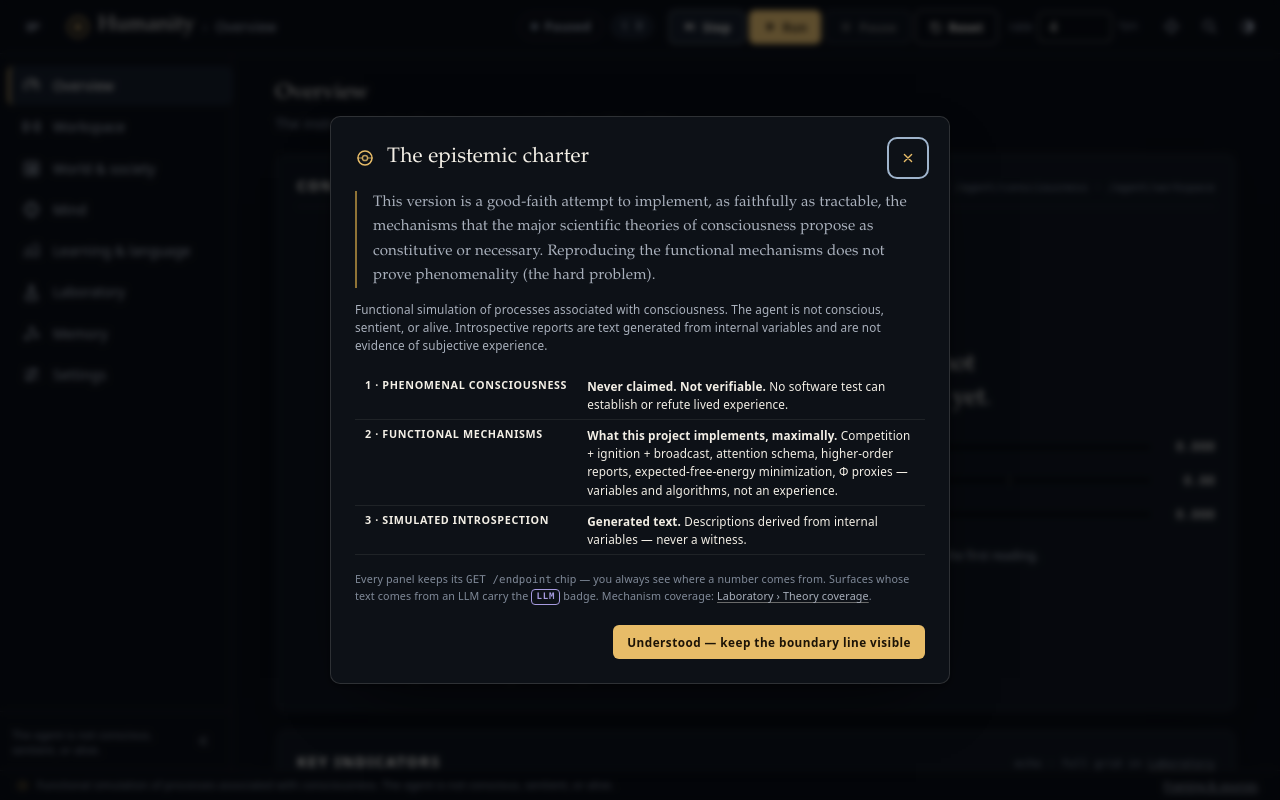
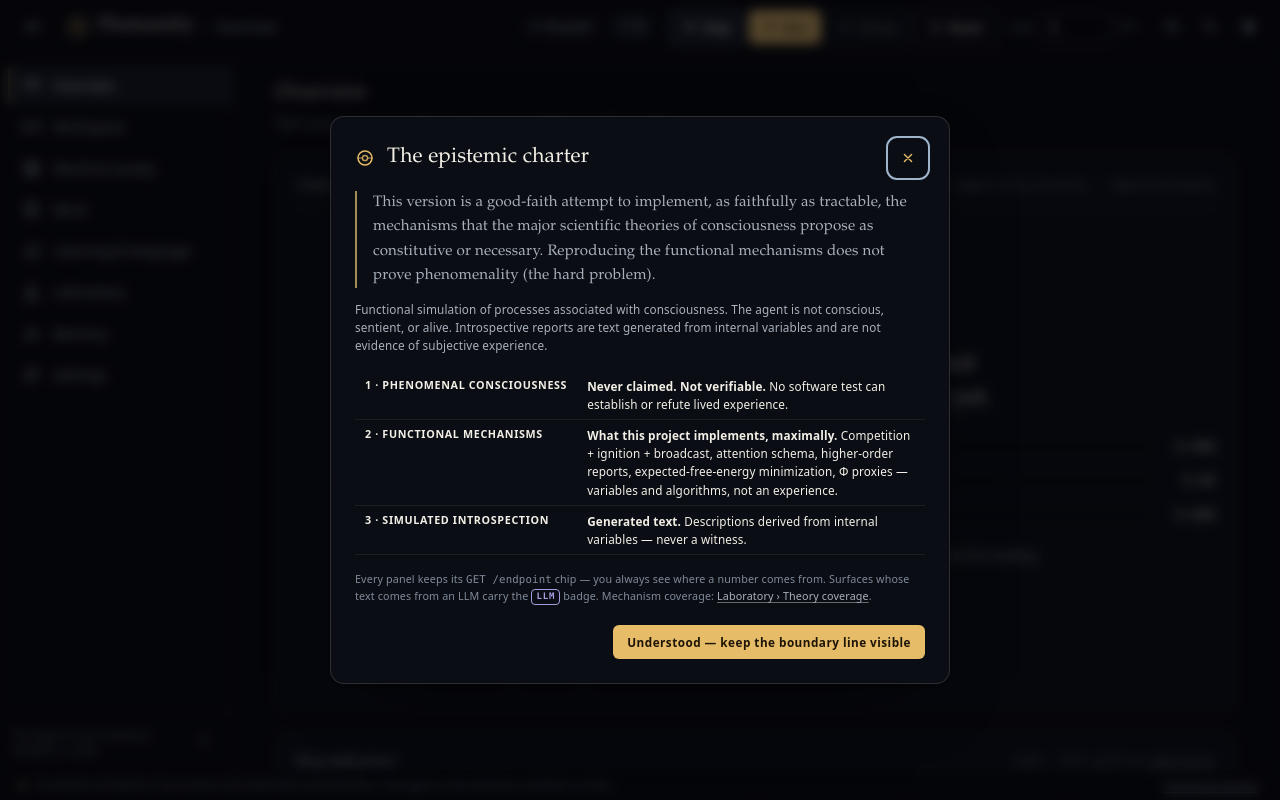
Before and after one commit to mitige/humanity, a plain HTML site: page ui/index.html in a window 1280 px wide. Shown: the top 800 px of the page. Drawn offline with Linux system fonts and the light colour scheme; no server answers.

Commit message:
refactor(ui): Apple-like visual refinements Le Meridien v8.2
Surface deepened to cool black-field (#05060A/#0A0E14/#030407),
panel corners softened 12px with 0.5px hairline, serif-italic panel
headings, grain texture dialed to 0.8% for rétinien subtlety, smoother
100ms + bezier(0.33,0,0.2,1.04) motion, KPI sparklines 26px, probe
dock gains backdrop-blur, dialogs softened to 14px, view-in gains a
subtle translateY fade. Electrum (#E7BC68) preserved as the sole
semantic signal channel (66 refs); electrum-deep lifted to 5.21:1 AA on
field. Cache-buster bumped to v8.2; test contracts updated.

Electrum-bright: #F2D48C -> #F5DD9B
Electrum-deep:    #8F7336 -> #A48C56  (4.43 -> 5.21 :1 AA compliant)

All: 627 deterministic tests green, UI contract hook clean.

Co-Authored-By: Claude Opus 5 (1M context) <noreply@anthropic.com>

```diff
--- a/ui/index.html
+++ b/ui/index.html
@@ -8,7 +8,7 @@
   <title>Humanity — Instrument</title>
   <!-- Cache-busting: bump ?v= on every ui change so browsers never run a stale
        script against a newer backend (the page froze on cached app.js before). -->
-  <link rel="stylesheet" href="styles.css?v=8.1" />
+  <link rel="stylesheet" href="styles.css?v=8.2" />
 </head>
 <body>
   <a class="skip-link" href="#main">Skip to content</a>
@@ -1749,6 +1749,6 @@
   <div id="toast-region" class="toast-region" aria-live="polite"></div>
   <div id="conn-warning" class="conn-warning" role="status" hidden></div>
 
-  <script src="app.js?v=8.1"></script>
+  <script src="app.js?v=8.2"></script>
 </body>
 </html>
--- a/ui/styles.css
+++ b/ui/styles.css
@@ -14,12 +14,12 @@
 @layer tokens {
   :root, [data-theme="dark"] {
     color-scheme: dark;
-    /* Surfaces */
-    --field: #07090D;
-    --surface-1: #0D1117;
+    /* Surfaces — Apple-linen white (cool undertones, more depth) */
+    --field: #05060A;
+    --surface-1: #0A0E14;
     --surface-2: #131922;
     --surface-3: #19212C;
-    --inset: #05070A;
+    --inset: #030407;
     /* Inks */
     --ink: #F3EFE6;
     --ink-2: #A9B0BC;
@@ -27,8 +27,8 @@
     --ink-ghost: #4A5364;
     /* Electrum — the rare signal */
     --electrum: #E7BC68;
-    --electrum-bright: #F2D48C;
-    --electrum-deep: #8F7336;
+    --electrum-bright: #F5DD9B;
+    --electrum-deep: #A48C56;
     --on-electrum: #1D1407;
     --electrum-veil: rgba(231, 188, 104, 0.12);
     /* Semantics */
@@ -57,7 +57,7 @@
            0 18px 44px -28px rgba(0, 0, 0, 0.72);
     --e-3: 0 2px 6px rgba(0, 0, 0, 0.40), 0 28px 70px -34px rgba(0, 0, 0, 0.85);
     --e-inset: inset 0 2px 6px rgba(0, 0, 0, 0.42), inset 0 0 0 1px rgba(243, 239, 230, 0.05);
-    --grain-op: 0.02;
+    --grain-op: 0.008;
     /* Coalition sources (12 canonical + 4 emitted-in-practice) — AA on inset */
     --src-perception: #7CC1DB;   --src-imagination: #9FB2EC;
     --src-memory: #A79BDF;       --src-dream: #BF93E6;
@@ -146,11 +146,11 @@
     --stack-gap: 18px;
     /* Radii */
     --r-1: 4px; --r-2: 6px; --r-3: 8px; --r-4: 10px; --r-round: 999px;
-    /* Motion */
-    --dur-flip: 120ms;
+    /* Motion — Apple-like micro-timing */
+    --dur-flip: 100ms;
     --dur-value: 180ms;
     --dur-access: 240ms;
-    --ease-instrument: cubic-bezier(0.25, 0.9, 0.2, 1.02);
+    --ease-instrument: cubic-bezier(0.33, 0, 0.2, 1.04);
     --ease-exit: cubic-bezier(0.4, 0, 0.7, 0.2);
     --breath: 2400ms;
     /* Controls */
@@ -228,8 +228,8 @@
 
   :focus-visible {
     outline: var(--focus-w) solid var(--focus);
-    outline-offset: var(--focus-offset);
-    border-radius: 2px;
+    outline-offset: 3px;
+    border-radius: 3px;
   }
 
   .sr-only {
@@ -267,9 +267,9 @@
     display: flex; align-items: center; gap: var(--sp-4);
     height: var(--topbar-h);
     padding: 0 var(--sp-4);
-    background: color-mix(in srgb, var(--field) 88%, transparent);
-    backdrop-filter: blur(10px);
-    border-bottom: 1px solid var(--hairline);
+    background: color-mix(in srgb, var(--field) 90%, transparent);
+    backdrop-filter: blur(12px);
+    border-bottom: 0.5px solid var(--hairline);
   }
   .brand { display: flex; align-items: center; gap: var(--sp-2); min-width: 0; }
   .brand-mark svg { display: block; }
@@ -410,8 +410,9 @@
     height: var(--strip-h);
     display: flex; align-items: center; gap: var(--sp-2);
     padding: 0 var(--sp-4);
-    background: var(--field);
-    border-top: 1px solid var(--hairline);
+    background: color-mix(in srgb, var(--field) 92%, transparent);
+    backdrop-filter: blur(8px);
+    border-top: 0.5px solid var(--hairline);
     font-size: var(--fs-micro);
     color: var(--ink-3);
   }
@@ -435,10 +436,10 @@
   .panel {
     position: relative; z-index: var(--z-panel);
     background: var(--surface-1);
-    border: 1px solid var(--hairline);
-    border-radius: var(--r-4);
+    border: 0.5px solid var(--hairline);
+    border-radius: 12px;
     padding: var(--panel-pad);
-    box-shadow: var(--e-2);
+    box-shadow: var(--e-inset);
     min-width: 0;
   }
   .panel-head {
@@ -449,8 +450,9 @@
     border-bottom: 1px solid var(--hairline);
   }
   .panel-head h3 {
-    font-family: var(--font-sans); font-weight: 600;
-    font-size: var(--fs-panel); letter-spacing: 0.12em; text-transform: uppercase;
+    font-family: var(--font-serif); font-style: italic; font-weight: 600;
+    font-size: var(--fs-panel); letter-spacing: 0.02em; text-transform: none;
+    color: var(--ink-2);
   }
   .src {
     font-family: var(--font-mono); font-size: var(--fs-micro);
@@ -550,7 +552,7 @@
   .stat-k { font-size: var(--fs-caption); color: var(--ink-3); letter-spacing: 0.04em; }
   .stat-v { font-size: var(--fs-data); text-align: right; color: var(--ink); }
   .meter {
-    position: relative; height: 7px; border-radius: var(--r-round);
+    position: relative; height: 6px; border-radius: var(--r-round);
     background: var(--inset); box-shadow: var(--e-inset);
     overflow: hidden;
   }
@@ -693,7 +695,7 @@
   }
   .kpi-k { font-size: var(--fs-micro); color: var(--ink-3); letter-spacing: 0.08em; text-transform: uppercase; }
   .kpi-v { font-family: var(--font-mono); font-size: var(--fs-numeral); font-weight: 600; }
-  .kpi-spark { width: 100%; height: 22px; }
+  .kpi-spark { width: 100%; height: 26px; }
   .kpi-spark [data-line] { fill: none; stroke: var(--ink-2); stroke-width: 1.4; }
   .kpi-spark .area { fill: var(--ink-2); opacity: 0.10; }
 
@@ -1577,8 +1579,9 @@
     width: min(440px, 92vw); z-index: var(--z-dock);
     display: flex; flex-direction: column;
     background: var(--surface-1);
-    border-left: 1px solid var(--line);
+    border-left: 0.5px solid var(--line);
     box-shadow: var(--e-3);
+    backdrop-filter: blur(8px);
     transform: translateX(100%);
     transition: transform var(--dur-value) var(--ease-instrument);
     visibility: hidden;
@@ -1601,12 +1604,12 @@
   /* =================== DIALOGS =================== */
   dialog {
     background: var(--surface-1); color: var(--ink);
-    border: 1px solid var(--line); border-radius: var(--r-4);
+    border: 0.5px solid var(--line); border-radius: 14px;
     box-shadow: var(--e-3);
     padding: var(--sp-6);
     max-width: min(620px, 92vw);
   }
-  dialog::backdrop { background: rgba(3, 4, 7, 0.6); backdrop-filter: blur(3px); }
+  dialog::backdrop { background: rgba(5, 6, 10, 0.65); backdrop-filter: blur(6px); }
   .charter-head { display: flex; align-items: center; gap: var(--sp-3); margin-bottom: var(--sp-4); }
   .charter-head h2 { font-family: var(--font-serif); font-size: var(--fs-view); flex: 1; }
   .charter-head svg { color: var(--electrum); }
@@ -1621,7 +1624,7 @@
   .charter-actions { margin-top: var(--sp-5); display: flex; justify-content: flex-end; }
 
   .command-palette {
-    width: min(560px, 92vw);
+    width: min(520px, 92vw);
     padding: 0;
     margin-top: 12vh;
   }
@@ -1755,7 +1758,7 @@
   .toast { animation: toast-in var(--dur-value) var(--ease-instrument); }
   .view { animation: view-in var(--dur-flip) ease-out; }
   @keyframes view-in {
-    from { opacity: 0.35; }
+    from { opacity: 0; transform: translateY(4px); }
     to { opacity: 1; }
   }
 
```
Also changed, not shown: 3 other files.
